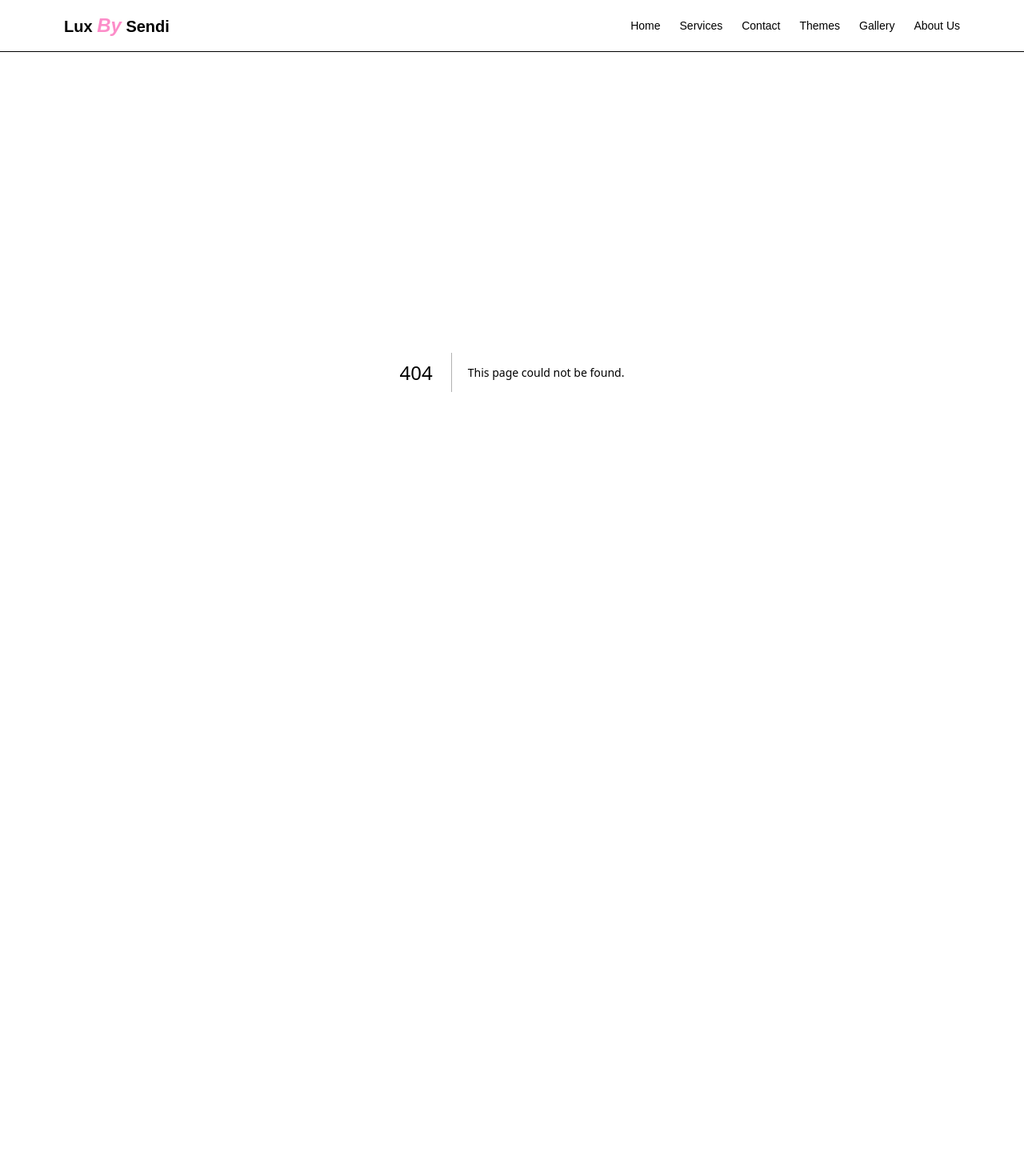
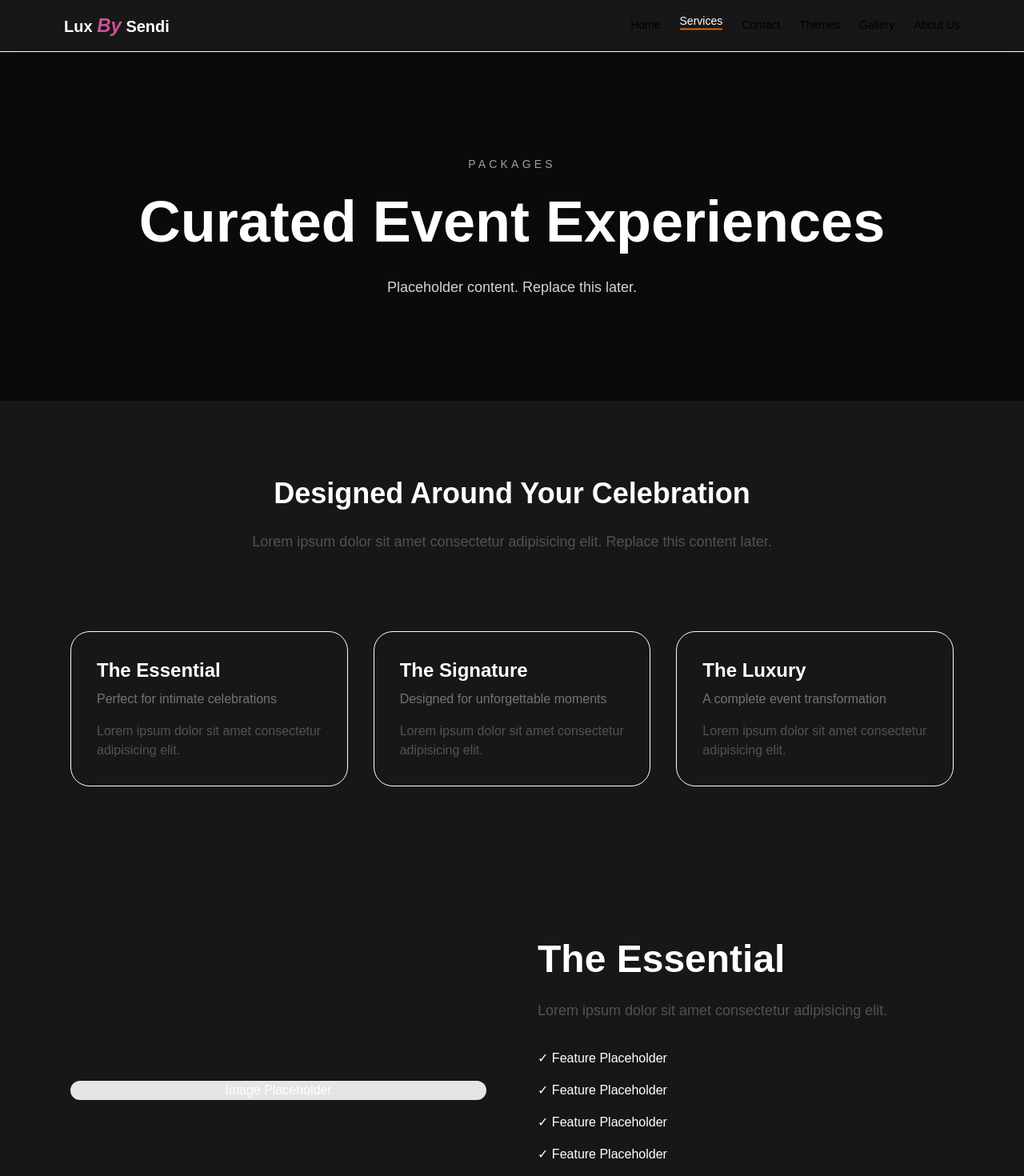
Before and after one commit to Metgala1/luxbysendi, a Next.js app in the folder frontend/lux-sendi/: page /services in a window 1280 px wide. Before the commit this address had no page. Shown: the top 1470 px of the page at 80% size. Before the commit the page ends 865 px from the top, so only its background shows below. Built offline with nearby package versions, Linux system fonts and the light colour scheme.

Commit message:
Updated the meta description

```diff
--- a/frontend/lux-sendi/app/layout.tsx
+++ b/frontend/lux-sendi/app/layout.tsx
@@ -18,7 +18,7 @@ export const metadata: Metadata = {
      template: "%s | Lux By Sendi",
      default: "Lux By Sendi"
   },
-  description: "Premium balloon décor, event styling & luxury setups for unforgettable moments.",
+  description: "Professional event décor services for weddings, birthdays, surprise proposals, gift setups, and themed celebrations. Elegant styling, creative designs, and luxury event transformations.",
 };
 
 export default function RootLayout({
--- a/frontend/lux-sendi/app/packages/page.tsx
+++ b/frontend/lux-sendi/app/services/page.tsx
@@ -9,10 +9,10 @@ import { packages } from "@/lib/data/packages";
 import { Metadata } from "next";
 
 export const metadata: Metadata = {
-    title: "Packages"
+    title: "Services"
 }
 
-export default function PackagesPage() {
+export default function ServicesPage() {
   return (
     <>
       <Hero />
@@ -21,7 +21,7 @@ export default function PackagesPage() {
 
       {packages.map((pkg, index) => (
         <PackageSection
-          key={pkg.name}
+          key={index}
           title={pkg.name}
           description={pkg.description}
           features={pkg.features}
--- a/frontend/lux-sendi/components/Navbar.tsx
+++ b/frontend/lux-sendi/components/Navbar.tsx
@@ -7,7 +7,7 @@ import { usePathname } from "next/navigation";
 
 const links = [
   {href: "/" , text: "Home"},
-  {href: "/service" , text: "Services"},
+  {href: "/services" , text: "Services"},
   {href: "/contact", text: "Contact"},
   {href: "/theme", text: "Themes"},
   {href: "/gallery", text: "Gallery"},
--- a/frontend/lux-sendi/components/packages/PackageSection.tsx
+++ b/frontend/lux-sendi/components/packages/PackageSection.tsx
@@ -34,8 +34,8 @@ export default function PackageSection({
           </p>
 
           <ul className="mt-8 space-y-4">
-            {features.map((feature) => (
-              <li key={feature}>✓ {feature}</li>
+            {features.map((feature , index) => (
+              <li key={index}>✓ {feature}</li>
             ))}
           </ul>
 
```
